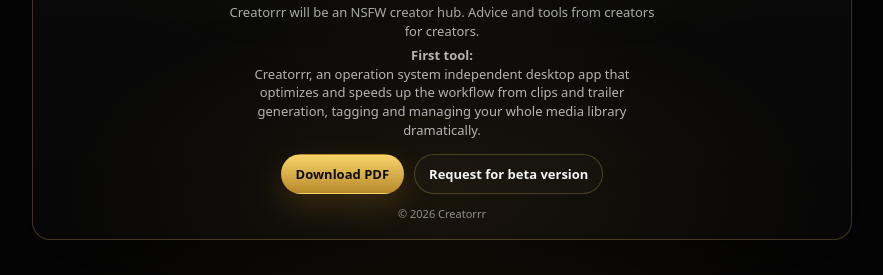
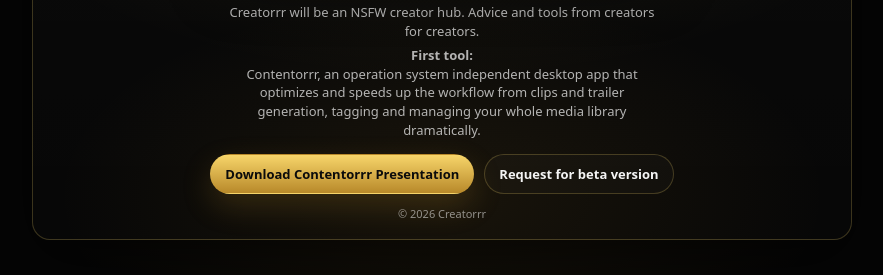
Before and after one commit to missblackreey-max/creatorrr.com, a plain HTML site: page index.html in a window 1280 px wide. Shown: the part 525-800 px from the top of the page, without its empty margins (198-1081 px from the left). Drawn offline with Linux system fonts and the light colour scheme.

Commit message:
Update index.html

```diff
--- a/index.html
+++ b/index.html
@@ -112,10 +112,10 @@
       <h1>Under Construction</h1>
       <p>Creatorrr will be an NSFW creator hub. Advice and tools from creators for creators.</p>
       <p style = "align-items:center; font-weight: 800; margin-top: 5px;">First tool:</p>
-      <p>Creatorrr, an operation system independent desktop app that optimizes and speeds up the workflow from clips and trailer generation, tagging and managing your whole media library dramatically.</p>
+      <p>Contentorrr, an operation system independent desktop app that optimizes and speeds up the workflow from clips and trailer generation, tagging and managing your whole media library dramatically.</p>
       <div class="row">
         <!-- Change to your real PDF path -->
-        <a class="btn primary" href="./contentorrr.pdf" target="_blank" rel="noopener">Download PDF</a>
+        <a class="btn primary" href="./contentorrr.pdf" target="_blank" rel="noopener">Download Contentorrr Presentation</a>
 
         <!-- Either mailto, or replace with your waitlist URL -->
         <a class="btn ghost" href="mailto:missblackreey.masterb@gmail.com?subject=Creatorrr%20waitlist&body=Platform%3A%0APosting%20frequency%3A%0AWhat%20you%20need%3A">Request for beta version</a>
```
